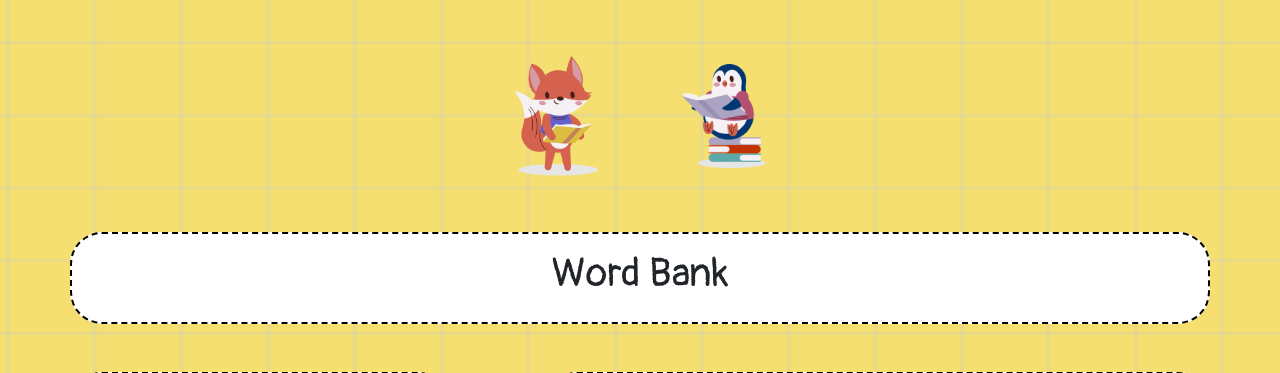
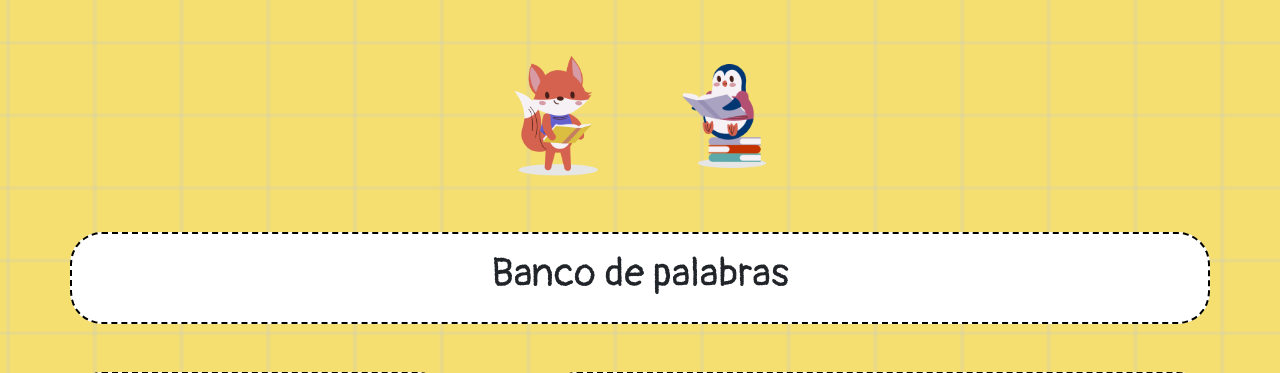
Before and after one commit to alberto-iram/PROFESIONAL_C177_AM2_REFERENCIA, a Python web app: template templates/index.html in a window 1280 px wide. Shown: the top 373 px of the page. Run offline with Jinja, Linux system fonts and the light colour scheme; the template is opened without the code that fills it, so the values that code supplies are empty; some libraries are stand-ins or nearby versions.

Commit message:
Update index.html

```diff
--- a/templates/index.html
+++ b/templates/index.html
@@ -41,7 +41,7 @@
             <div class="col-sm-12 col-md-12 col-lg-12 text-center mb-5" id="word_bank_container">
                 <div class="row">
                     <div class="col-sm-12 col-md-12 col-lg-12 text-center">
-                        <h1>Word Bank</h1>
+                        <h1>Banco de palabras</h1>
                     </div>
                 </div>
                 <div class="row">
```
